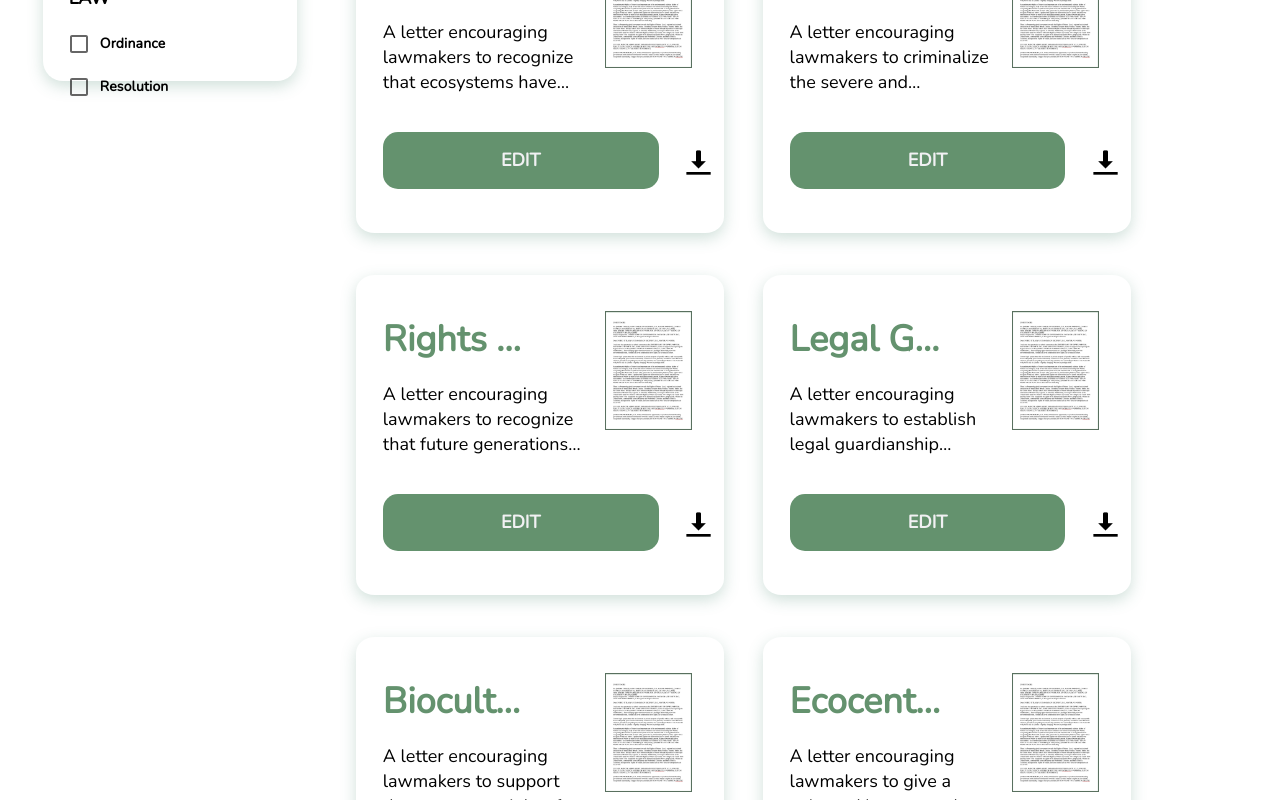
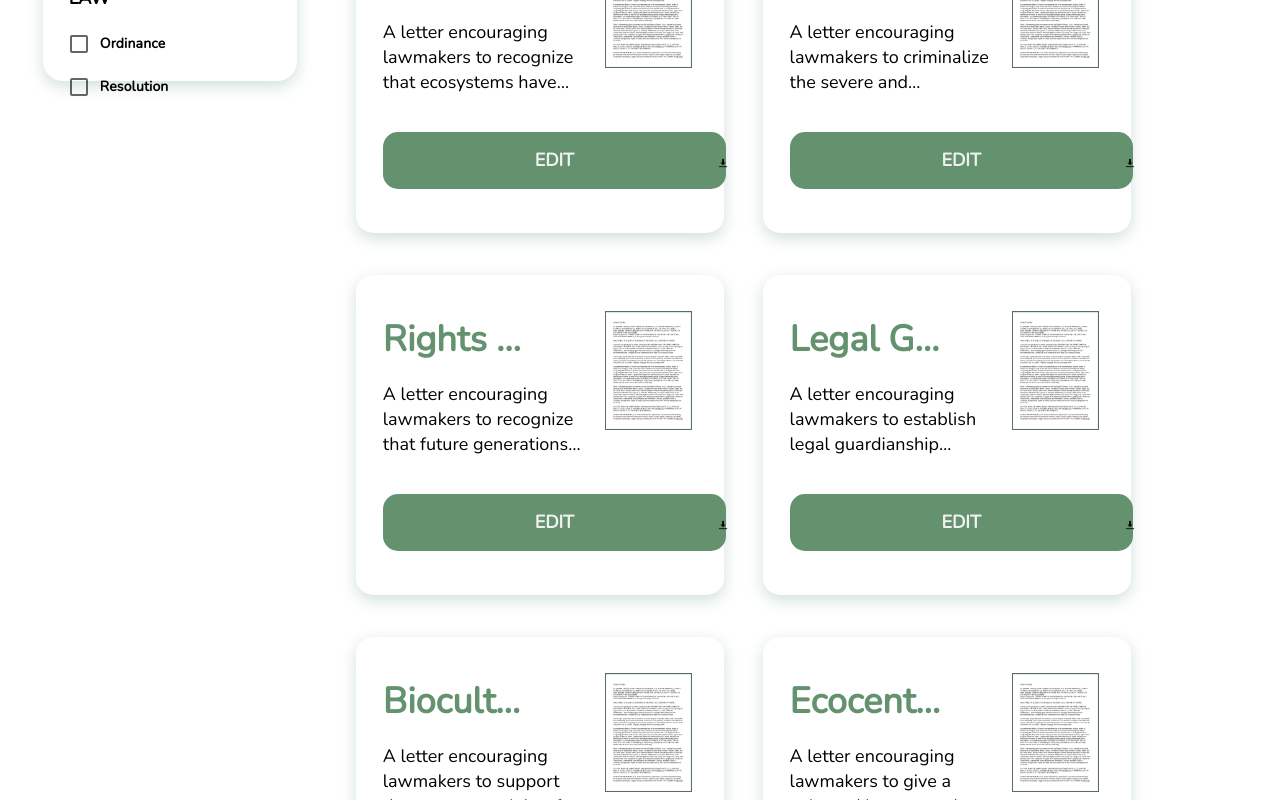
Before and after one commit to cornellh4i/earth-law-center, a React (Create React App) app in the folder client/: page /letters in a window 1280 px wide. Shown: the part 880-1680 px from the top of the page. Built offline with nearby package versions, Linux system fonts and the light colour scheme.

Commit message:
Adding in link from law card to form filler

```diff
--- a/client/src/components/TemplateCard/TemplateCard.jsx
+++ b/client/src/components/TemplateCard/TemplateCard.jsx
@@ -3,6 +3,7 @@ import React from 'react';
 import './TemplateCard.css';
 import Button from '../Button/Button.jsx';
 import downloadbtn from './assets/download-btn.png';
+import { Link } from 'react-router-dom'
 
 /** Component for TemplateCard Page
  * @param {title} is the title of the card
@@ -86,7 +87,9 @@ const TemplateCard = (props) => {
         }
       {card_content}
       <div className='card-btn-container'>
-        <Button css='card-edit-btn' onClick={props.edit} text="EDIT"></Button>
+        {/* <Button css='card-edit-btn' onClick={props.edit} text="EDIT"></Button> */}
+        {/* The below button is just for the showcase! */}
+        <Link to='/template-filler'> <Button css='card-edit-btn' onClick={props.edit} text="EDIT"></Button> </Link>
         <button className='card-download-btn' onClick={props.download}><img className='download-img' src={downloadbtn} alt='download'/></button>
       </div>
     </div>
```
